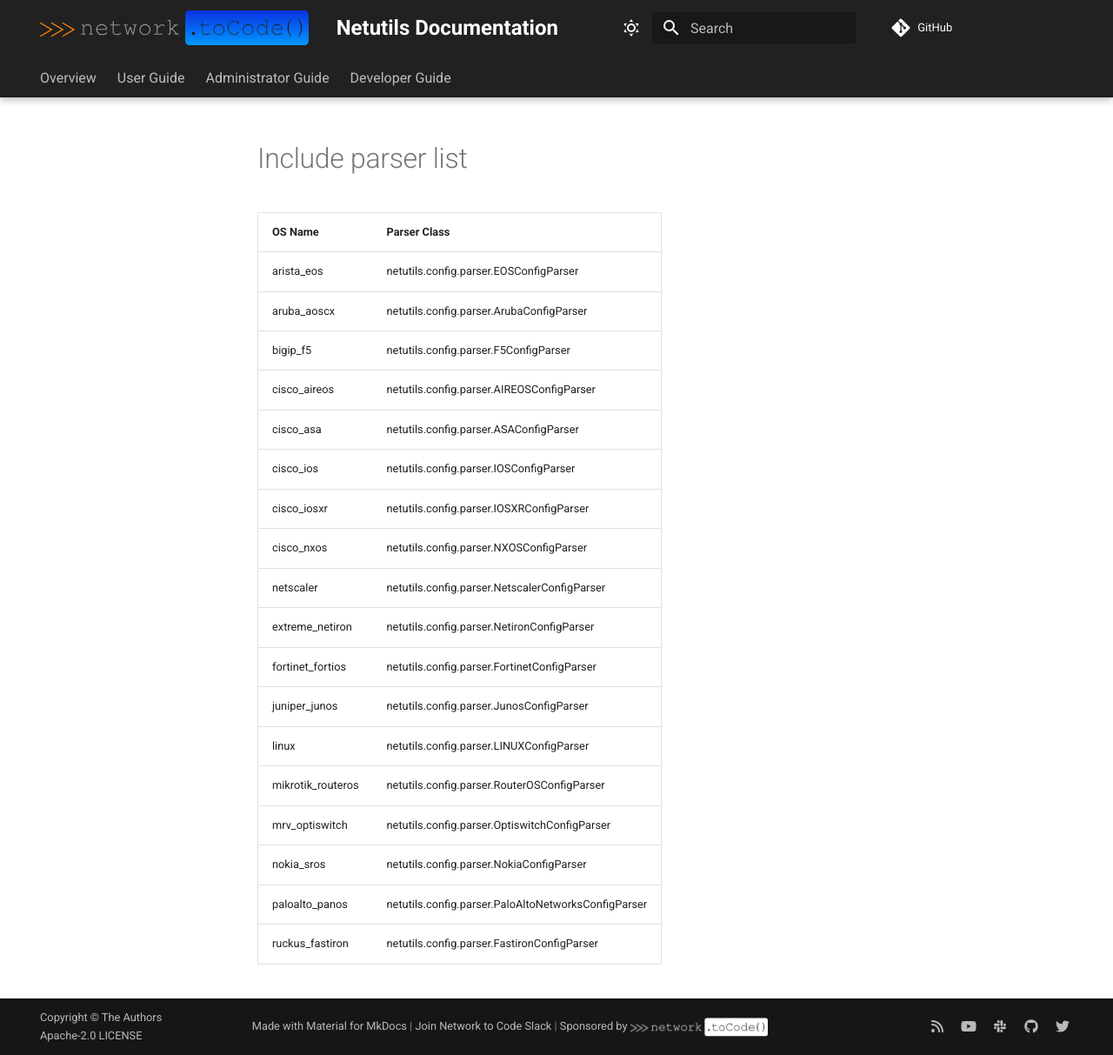
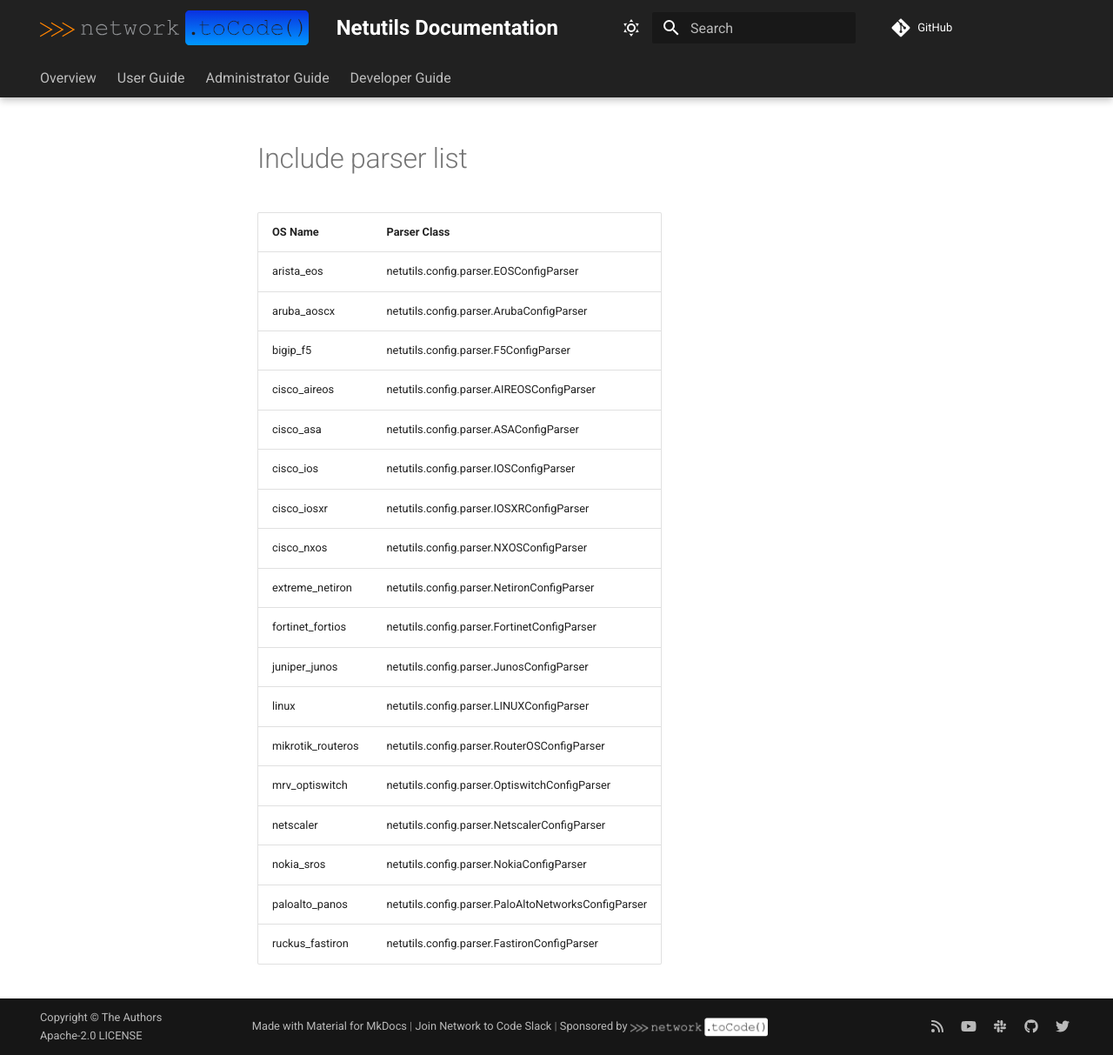
Before and after one commit to networktocode/netutils, an MkDocs documentation site: the page built from docs/dev/include_parser_list.md, in a window 1280 px wide and 1213 px high. Shown: the whole window at 87% size. Built offline with MkDocs 1.6.1 and Material for MkDocs 9.7.7, drawn with Linux system fonts in a browser that asks for light colours; comment, search, counter and statistics services are not loaded.

```diff
--- a/docs/dev/include_parser_list.md
+++ b/docs/dev/include_parser_list.md
@@ -8,13 +8,13 @@
 | cisco_ios | netutils.config.parser.IOSConfigParser |
 | cisco_iosxr | netutils.config.parser.IOSXRConfigParser |
 | cisco_nxos | netutils.config.parser.NXOSConfigParser |
-| netscaler | netutils.config.parser.NetscalerConfigParser |
 | extreme_netiron | netutils.config.parser.NetironConfigParser |
 | fortinet_fortios | netutils.config.parser.FortinetConfigParser |
 | juniper_junos | netutils.config.parser.JunosConfigParser |
 | linux | netutils.config.parser.LINUXConfigParser |
 | mikrotik_routeros | netutils.config.parser.RouterOSConfigParser |
 | mrv_optiswitch | netutils.config.parser.OptiswitchConfigParser |
+| netscaler | netutils.config.parser.NetscalerConfigParser |
 | nokia_sros | netutils.config.parser.NokiaConfigParser |
 | paloalto_panos | netutils.config.parser.PaloAltoNetworksConfigParser |
 | ruckus_fastiron | netutils.config.parser.FastironConfigParser |
```
